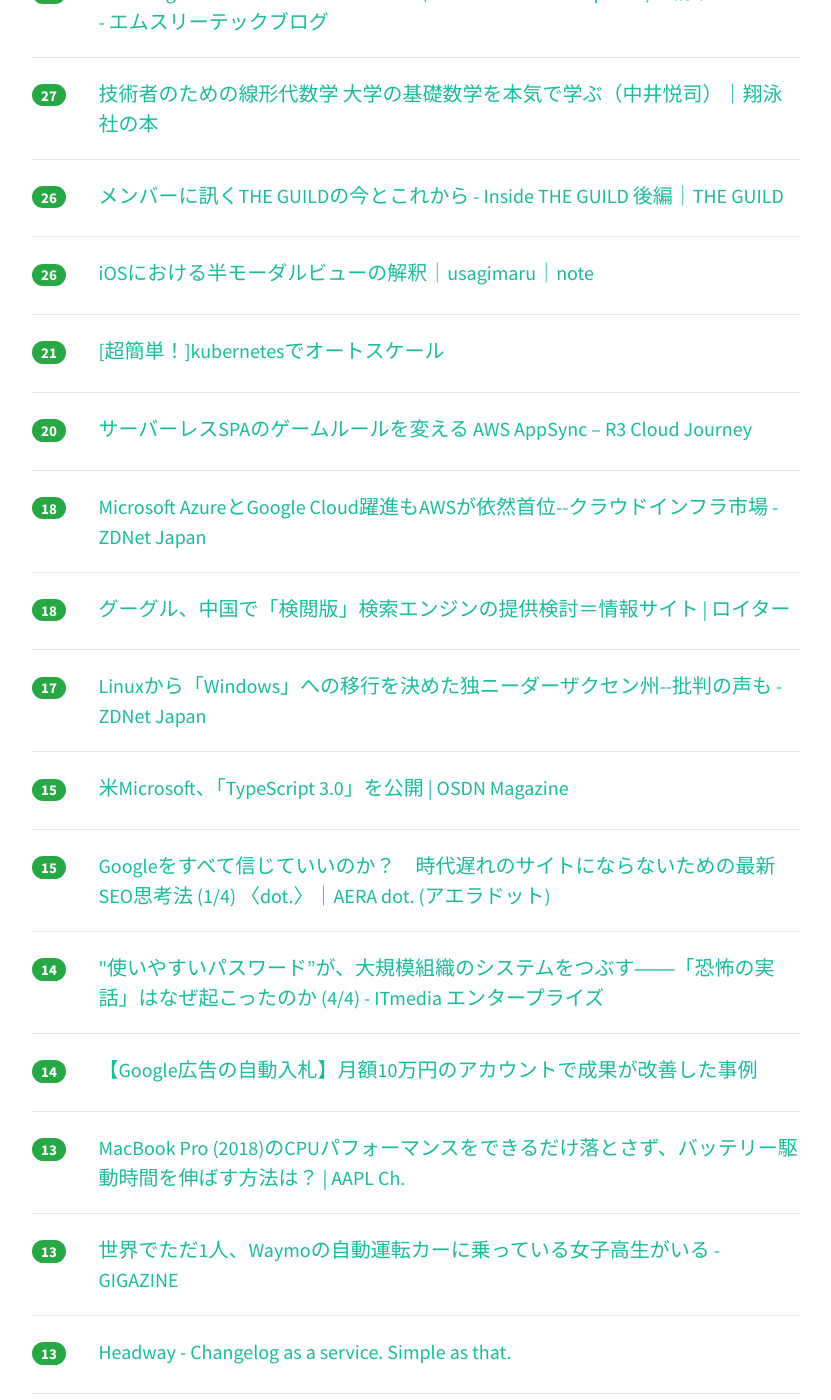
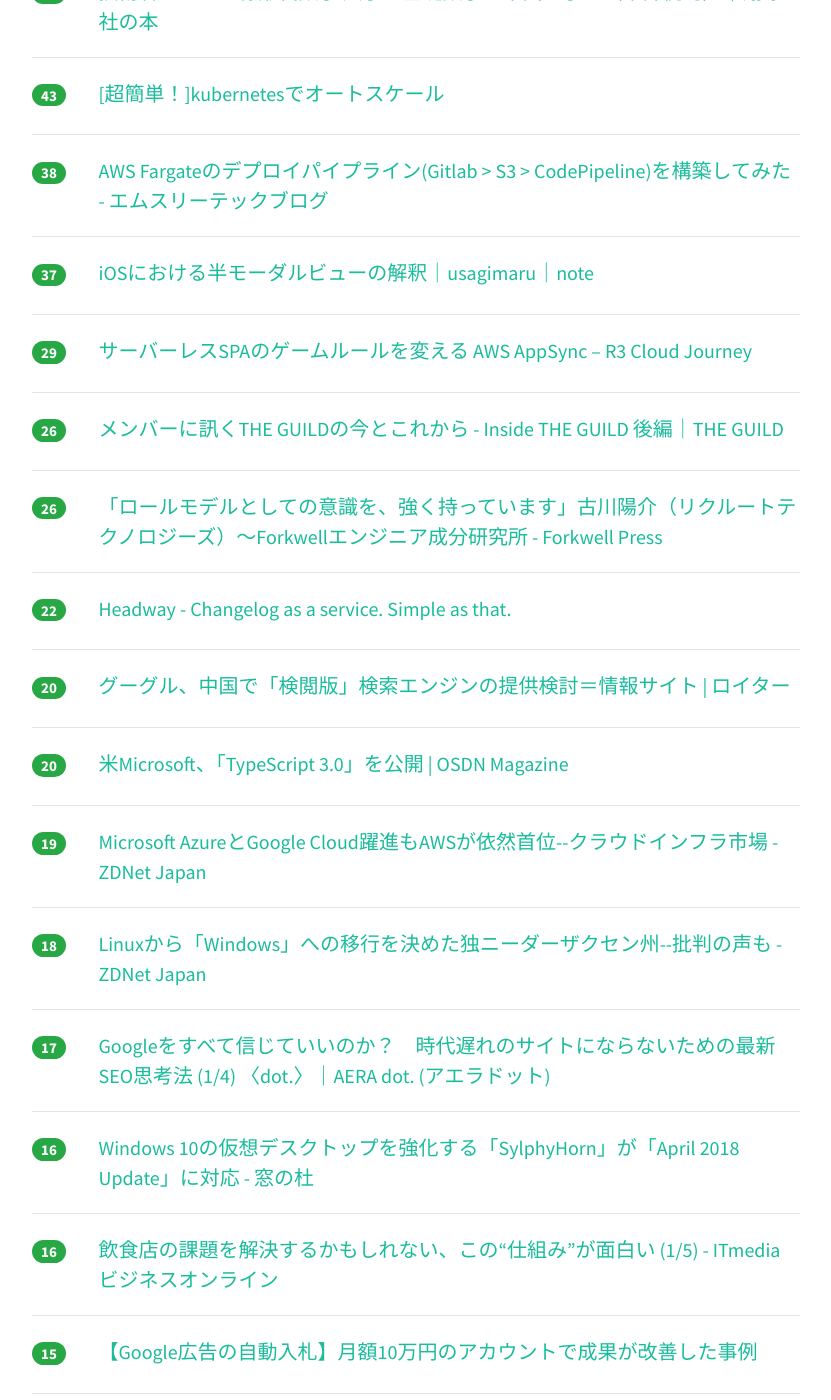
Before and after one commit to yatta47/hatena-matome-site, a Jekyll site: the page built from _posts/2018-08-02-hatena.md, in a window 1280 px wide and 1400 px high, scrolled down 496 px. Shown: the whole window, without its empty margins (224-1055 px from the left). Built offline with Jekyll 4.4.1, drawn with Linux system fonts in a browser that asks for light colours; nearby versions of some CDN libraries; some of the changed text lies outside the part shown.

Commit message:
Updated 2018-08-02

```diff
--- a/_posts/2018-08-02-hatena.md
+++ b/_posts/2018-08-02-hatena.md
@@ -1,24 +1,39 @@
 ---
 layout: post
 title:  "2018-08-02 はてぶIT"
-date:   2018-08-02 10:01:44
+date:   2018-08-02 11:01:28
 tags: [it-hotentry]
 ---
-34 件のデータあり
+42 件のデータあり
 
 <hr><div class="row">
-<div class="col-1"><span class="badge badge-pill badge-success h2">41</span></div>
+<div class="col-1"><span class="badge badge-pill badge-success h2">60</span></div>
 <div class="col-11"><a href='https://qiita.com/lighttiger2505/items/96d4cda9074f9719bc82' target='_blank'>結構マジメにVimのテスト環境を整えてみる(Python用)</a></div>
 </div>
 <hr>
 <div class="row">
-<div class="col-1"><span class="badge badge-pill badge-success h2">28</span></div>
+<div class="col-1"><span class="badge badge-pill badge-success h2">46</span></div>
+<div class="col-11"><a href='https://www.shoeisha.co.jp/book/detail/9784798155364' target='_blank'>技術者のための線形代数学 大学の基礎数学を本気で学ぶ（中井悦司）｜翔泳社の本</a></div>
+</div>
+<hr>
+<div class="row">
+<div class="col-1"><span class="badge badge-pill badge-success h2">43</span></div>
+<div class="col-11"><a href='https://qiita.com/monkeydaichan/items/299ba3c6b69c8f4c6c12' target='_blank'>[超簡単！]kubernetesでオートスケール</a></div>
+</div>
+<hr>
+<div class="row">
+<div class="col-1"><span class="badge badge-pill badge-success h2">38</span></div>
 <div class="col-11"><a href='https://www.m3tech.blog/entry/elixir-fargate-impl-2' target='_blank'>AWS Fargateのデプロイパイプライン(Gitlab > S3 > CodePipeline)を構築してみた - エムスリーテックブログ</a></div>
 </div>
 <hr>
 <div class="row">
-<div class="col-1"><span class="badge badge-pill badge-success h2">27</span></div>
-<div class="col-11"><a href='https://www.shoeisha.co.jp/book/detail/9784798155364' target='_blank'>技術者のための線形代数学 大学の基礎数学を本気で学ぶ（中井悦司）｜翔泳社の本</a></div>
+<div class="col-1"><span class="badge badge-pill badge-success h2">37</span></div>
+<div class="col-11"><a href='https://note.mu/usagimaruma/n/n0c608c327e0c' target='_blank'>iOSにおける半モーダルビューの解釈｜usagimaru｜note</a></div>
+</div>
+<hr>
+<div class="row">
+<div class="col-1"><span class="badge badge-pill badge-success h2">29</span></div>
+<div class="col-11"><a href='https://blog.r3it.com/aws-appsync-20180406-9a24668328d1' target='_blank'>サーバーレスSPAのゲームルールを変える AWS AppSync – R3 Cloud Journey</a></div>
 </div>
 <hr>
 <div class="row">
@@ -28,42 +43,57 @@ tags: [it-hotentry]
 <hr>
 <div class="row">
 <div class="col-1"><span class="badge badge-pill badge-success h2">26</span></div>
-<div class="col-11"><a href='https://note.mu/usagimaruma/n/n0c608c327e0c' target='_blank'>iOSにおける半モーダルビューの解釈｜usagimaru｜note</a></div>
+<div class="col-11"><a href='https://press.forkwell.com/entry/2018/08/02/090000' target='_blank'>「ロールモデルとしての意識を、強く持っています」古川陽介（リクルートテクノロジーズ）～Forkwellエンジニア成分研究所 - Forkwell Press</a></div>
 </div>
 <hr>
 <div class="row">
-<div class="col-1"><span class="badge badge-pill badge-success h2">21</span></div>
-<div class="col-11"><a href='https://qiita.com/monkeydaichan/items/299ba3c6b69c8f4c6c12' target='_blank'>[超簡単！]kubernetesでオートスケール</a></div>
+<div class="col-1"><span class="badge badge-pill badge-success h2">22</span></div>
+<div class="col-11"><a href='https://headwayapp.co/' target='_blank'>Headway - Changelog as a service. Simple as that.</a></div>
 </div>
 <hr>
 <div class="row">
 <div class="col-1"><span class="badge badge-pill badge-success h2">20</span></div>
-<div class="col-11"><a href='https://blog.r3it.com/aws-appsync-20180406-9a24668328d1' target='_blank'>サーバーレスSPAのゲームルールを変える AWS AppSync – R3 Cloud Journey</a></div>
+<div class="col-11"><a href='https://jp.reuters.com/article/idJPKBN1KM5GE' target='_blank'>グーグル、中国で「検閲版」検索エンジンの提供検討＝情報サイト | ロイター</a></div>
 </div>
 <hr>
 <div class="row">
-<div class="col-1"><span class="badge badge-pill badge-success h2">18</span></div>
+<div class="col-1"><span class="badge badge-pill badge-success h2">20</span></div>
+<div class="col-11"><a href='https://mag.osdn.jp/18/08/01/170000' target='_blank'>米Microsoft、「TypeScript 3.0」を公開 | OSDN Magazine</a></div>
+</div>
+<hr>
+<div class="row">
+<div class="col-1"><span class="badge badge-pill badge-success h2">19</span></div>
 <div class="col-11"><a href='https://japan.zdnet.com/article/35123218/' target='_blank'>Microsoft AzureとGoogle Cloud躍進もAWSが依然首位--クラウドインフラ市場 - ZDNet Japan</a></div>
 </div>
 <hr>
 <div class="row">
 <div class="col-1"><span class="badge badge-pill badge-success h2">18</span></div>
-<div class="col-11"><a href='https://jp.reuters.com/article/idJPKBN1KM5GE' target='_blank'>グーグル、中国で「検閲版」検索エンジンの提供検討＝情報サイト | ロイター</a></div>
+<div class="col-11"><a href='https://japan.zdnet.com/article/35123238/' target='_blank'>Linuxから「Windows」への移行を決めた独ニーダーザクセン州--批判の声も - ZDNet Japan</a></div>
 </div>
 <hr>
 <div class="row">
 <div class="col-1"><span class="badge badge-pill badge-success h2">17</span></div>
-<div class="col-11"><a href='https://japan.zdnet.com/article/35123238/' target='_blank'>Linuxから「Windows」への移行を決めた独ニーダーザクセン州--批判の声も - ZDNet Japan</a></div>
+<div class="col-11"><a href='https://dot.asahi.com/dot/2018072600045.html' target='_blank'>Googleをすべて信じていいのか？　時代遅れのサイトにならないための最新SEO思考法 (1/4) 〈dot.〉｜AERA dot. (アエラドット)</a></div>
+</div>
+<hr>
+<div class="row">
+<div class="col-1"><span class="badge badge-pill badge-success h2">16</span></div>
+<div class="col-11"><a href='https://forest.watch.impress.co.jp/docs/news/1136124.html' target='_blank'>Windows 10の仮想デスクトップを強化する「SylphyHorn」が「April 2018 Update」に対応 - 窓の杜</a></div>
+</div>
+<hr>
+<div class="row">
+<div class="col-1"><span class="badge badge-pill badge-success h2">16</span></div>
+<div class="col-11"><a href='http://www.itmedia.co.jp/business/articles/1808/01/news010.html' target='_blank'>飲食店の課題を解決するかもしれない、この“仕組み”が面白い (1/5) - ITmedia ビジネスオンライン</a></div>
 </div>
 <hr>
 <div class="row">
 <div class="col-1"><span class="badge badge-pill badge-success h2">15</span></div>
-<div class="col-11"><a href='https://mag.osdn.jp/18/08/01/170000' target='_blank'>米Microsoft、「TypeScript 3.0」を公開 | OSDN Magazine</a></div>
+<div class="col-11"><a href='https://amijat.work/small-amount-automatic-bidding' target='_blank'>【Google広告の自動入札】月額10万円のアカウントで成果が改善した事例</a></div>
 </div>
 <hr>
 <div class="row">
-<div class="col-1"><span class="badge badge-pill badge-success h2">15</span></div>
-<div class="col-11"><a href='https://dot.asahi.com/dot/2018072600045.html' target='_blank'>Googleをすべて信じていいのか？　時代遅れのサイトにならないための最新SEO思考法 (1/4) 〈dot.〉｜AERA dot. (アエラドット)</a></div>
+<div class="col-1"><span class="badge badge-pill badge-success h2">14</span></div>
+<div class="col-11"><a href='https://gigazine.net/news/20180801-waymo-self-driving-car-only-teenager/' target='_blank'>世界でただ1人、Waymoの自動運転カーに乗っている女子高生がいる - GIGAZINE</a></div>
 </div>
 <hr>
 <div class="row">
@@ -73,7 +103,12 @@ tags: [it-hotentry]
 <hr>
 <div class="row">
 <div class="col-1"><span class="badge badge-pill badge-success h2">14</span></div>
-<div class="col-11"><a href='https://amijat.work/small-amount-automatic-bidding' target='_blank'>【Google広告の自動入札】月額10万円のアカウントで成果が改善した事例</a></div>
+<div class="col-11"><a href='https://www.suzukikenichi.com/blog/google-released-a-broad-core-algorithm-update-at-the-end-of-july-2018/' target='_blank'>Google、広範囲なコア アルゴリズム更新を実施。対策は常に1つ――コンテンツの品質改善 | 海外SEO情報ブログ</a></div>
+</div>
+<hr>
+<div class="row">
+<div class="col-1"><span class="badge badge-pill badge-success h2">14</span></div>
+<div class="col-11"><a href='https://uxmilk.jp/73101' target='_blank'>実験調査：UXデザインパターンは守るべきか？ | UX MILK</a></div>
 </div>
 <hr>
 <div class="row">
@@ -82,33 +117,28 @@ tags: [it-hotentry]
 </div>
 <hr>
 <div class="row">
-<div class="col-1"><span class="badge badge-pill badge-success h2">13</span></div>
-<div class="col-11"><a href='https://gigazine.net/news/20180801-waymo-self-driving-car-only-teenager/' target='_blank'>世界でただ1人、Waymoの自動運転カーに乗っている女子高生がいる - GIGAZINE</a></div>
-</div>
-<hr>
-<div class="row">
-<div class="col-1"><span class="badge badge-pill badge-success h2">13</span></div>
-<div class="col-11"><a href='https://headwayapp.co/' target='_blank'>Headway - Changelog as a service. Simple as that.</a></div>
+<div class="col-1"><span class="badge badge-pill badge-success h2">12</span></div>
+<div class="col-11"><a href='https://av.watch.impress.co.jp/docs/news/1136119.html' target='_blank'>ニコ生でVR配信に3Dアイテムを送れる「実験放送」開始。nicocasアプリも - AV Watch</a></div>
 </div>
 <hr>
 <div class="row">
 <div class="col-1"><span class="badge badge-pill badge-success h2">12</span></div>
-<div class="col-11"><a href='http://www.itmedia.co.jp/business/articles/1808/01/news010.html' target='_blank'>飲食店の課題を解決するかもしれない、この“仕組み”が面白い (1/5) - ITmedia ビジネスオンライン</a></div>
-</div>
-<hr>
-<div class="row">
-<div class="col-1"><span class="badge badge-pill badge-success h2">11</span></div>
-<div class="col-11"><a href='https://av.watch.impress.co.jp/docs/news/1136119.html' target='_blank'>ニコ生でVR配信に3Dアイテムを送れる「実験放送」開始。nicocasアプリも - AV Watch</a></div>
-</div>
-<hr>
-<div class="row">
-<div class="col-1"><span class="badge badge-pill badge-success h2">11</span></div>
 <div class="col-11"><a href='https://japan.cnet.com/article/35122885/' target='_blank'>自動車IoTのスマートドライブが17億円を調達--物流に本腰、中国に研究拠点も - CNET Japan</a></div>
 </div>
 <hr>
 <div class="row">
 <div class="col-1"><span class="badge badge-pill badge-success h2">10</span></div>
-<div class="col-11"><a href='https://forest.watch.impress.co.jp/docs/news/1136124.html' target='_blank'>Windows 10の仮想デスクトップを強化する「SylphyHorn」が「April 2018 Update」に対応 - 窓の杜</a></div>
+<div class="col-11"><a href='https://gigazine.net/news/20180801-amazon-echo-spot/' target='_blank'>AIが声だけでなくディスプレイでもあらゆる情報を教えてくれるAmazonの最新スマートスピーカー「Amazon Echo Spot」レビュー - GIGAZINE</a></div>
+</div>
+<hr>
+<div class="row">
+<div class="col-1"><span class="badge badge-pill badge-success h2">10</span></div>
+<div class="col-11"><a href='http://www.itmedia.co.jp/news/articles/1808/01/news092.html' target='_blank'>鏡が瞬時にディスプレイに　「遅れ鏡」で後ろ姿チェックも　JDIが開発 - ITmedia NEWS</a></div>
+</div>
+<hr>
+<div class="row">
+<div class="col-1"><span class="badge badge-pill badge-success h2">9</span></div>
+<div class="col-11"><a href='https://jp.techcrunch.com/2018/08/01/spacewalker/' target='_blank'>あと9年で僕たちは宇宙に行けるかもしれないーー民間による有人宇宙飛行を目指すSPACE WALKER発足 | TechCrunch Japan</a></div>
 </div>
 <hr>
 <div class="row">
@@ -118,32 +148,42 @@ tags: [it-hotentry]
 <hr>
 <div class="row">
 <div class="col-1"><span class="badge badge-pill badge-success h2">8</span></div>
-<div class="col-11"><a href='https://jp.techcrunch.com/2018/08/01/spacewalker/' target='_blank'>あと9年で僕たちは宇宙に行けるかもしれないーー民間による有人宇宙飛行を目指すSPACE WALKER発足 | TechCrunch Japan</a></div>
+<div class="col-11"><a href='https://toyokeizai.net/articles/-/231388' target='_blank'>ブロックチェーンが創る｢GAFAと違う新世界｣ | インターネット | 東洋経済オンライン | 経済ニュースの新基準</a></div>
 </div>
 <hr>
 <div class="row">
 <div class="col-1"><span class="badge badge-pill badge-success h2">8</span></div>
-<div class="col-11"><a href='https://gigazine.net/news/20180801-amazon-echo-spot/' target='_blank'>AIが声だけでなくディスプレイでもあらゆる情報を教えてくれるAmazonの最新スマートスピーカー「Amazon Echo Spot」レビュー - GIGAZINE</a></div>
+<div class="col-11"><a href='https://japan.cnet.com/article/35123424/' target='_blank'>グーグル、中国向けに検閲済み検索エンジンを準備中か - CNET Japan</a></div>
 </div>
 <hr>
 <div class="row">
 <div class="col-1"><span class="badge badge-pill badge-success h2">7</span></div>
-<div class="col-11"><a href='https://toyokeizai.net/articles/-/231388' target='_blank'>ブロックチェーンが創る｢GAFAと違う新世界｣ | インターネット | 東洋経済オンライン | 経済ニュースの新基準</a></div>
+<div class="col-11"><a href='https://creive.me/archives/8188/' target='_blank'>実際に受けて良かったオススメのプログラミングスクール3つ【オンラインあり】 | creive【クリーブ】</a></div>
 </div>
 <hr>
 <div class="row">
 <div class="col-1"><span class="badge badge-pill badge-success h2">7</span></div>
-<div class="col-11"><a href='https://press.forkwell.com/entry/2018/08/02/090000' target='_blank'>「ロールモデルとしての意識を、強く持っています」古川陽介（リクルートテクノロジーズ）～Forkwellエンジニア成分研究所 - Forkwell Press</a></div>
+<div class="col-11"><a href='https://tech.plaid.co.jp/multiprocess-app-on-ios/' target='_blank'>絶対にアプリを死なせない！プロセス分離による堅牢なSDKの実現方法 | PLAID engineer blog</a></div>
 </div>
 <hr>
 <div class="row">
 <div class="col-1"><span class="badge badge-pill badge-success h2">6</span></div>
-<div class="col-11"><a href='https://creive.me/archives/8188/' target='_blank'>実際に受けて良かったオススメのプログラミングスクール3つ【オンラインあり】 | creive【クリーブ】</a></div>
+<div class="col-11"><a href='https://kapibara-sos.net/archives/500' target='_blank'>CentOS7にFessをインストールする</a></div>
 </div>
 <hr>
 <div class="row">
 <div class="col-1"><span class="badge badge-pill badge-success h2">6</span></div>
 <div class="col-11"><a href='https://pc.watch.impress.co.jp/docs/news/1135865.html' target='_blank'>戦闘力みなぎる面がまえ。使い勝手にも優れる高性能ゲーミングデスクトップPC ～HP「OMEN by HP Desktop 880-184jp」 - PC Watch</a></div>
+</div>
+<hr>
+<div class="row">
+<div class="col-1"><span class="badge badge-pill badge-success h2">6</span></div>
+<div class="col-11"><a href='https://reactjs.org/blog/2018/08/01/react-v-16-4-2.html' target='_blank'>React v16.4.2: Server-side vulnerability fix - React Blog</a></div>
+</div>
+<hr>
+<div class="row">
+<div class="col-1"><span class="badge badge-pill badge-success h2">6</span></div>
+<div class="col-11"><a href='https://iphone-mania.jp/news-220642/' target='_blank'>au、「2年縛り」「4年縛り」の見直しを発表！「4年縛り」は再加入条件を撤廃 - iPhone Mania</a></div>
 </div>
 <hr>
 <div class="row">
@@ -153,17 +193,22 @@ tags: [it-hotentry]
 <hr>
 <div class="row">
 <div class="col-1"><span class="badge badge-pill badge-success h2">5</span></div>
-<div class="col-11"><a href='https://kapibara-sos.net/archives/500' target='_blank'>CentOS7にFessをインストールする</a></div>
+<div class="col-11"><a href='http://www.atmarkit.co.jp/ait/articles/1808/01/news068.html' target='_blank'>米ライス大学の研究者、ディープラーニングを用いたコーディング支援システム「Bayou」を開発：Javaコード作成に役立つ - ＠IT</a></div>
 </div>
 <hr>
 <div class="row">
-<div class="col-1"><span class="badge badge-pill badge-success h2">4</span></div>
-<div class="col-11"><a href='https://www.suzukikenichi.com/blog/google-released-a-broad-core-algorithm-update-at-the-end-of-july-2018/' target='_blank'>Google、広範囲なコア アルゴリズム更新を実施。対策は常に1つ――コンテンツの品質改善 | 海外SEO情報ブログ</a></div>
+<div class="col-1"><span class="badge badge-pill badge-success h2">5</span></div>
+<div class="col-11"><a href='https://cloudplatform-jp.googleblog.com/2018/08/100-plus-announcements-from-google-cloud-next-18.html' target='_blank'>Google Cloud Platform Japan 公式ブログ: Google Cloud Next '18 で行った 105 の発表</a></div>
 </div>
 <hr>
 <div class="row">
-<div class="col-1"><span class="badge badge-pill badge-success h2">4</span></div>
-<div class="col-11"><a href='http://www.itmedia.co.jp/news/articles/1808/01/news092.html' target='_blank'>鏡が瞬時にディスプレイに　「遅れ鏡」で後ろ姿チェックも　JDIが開発 - ITmedia NEWS</a></div>
+<div class="col-1"><span class="badge badge-pill badge-success h2">5</span></div>
+<div class="col-11"><a href='https://japanese.engadget.com/2018/08/01/google-android-3/' target='_blank'>Google、Android端末に3つ以上の「ノッチ」を認めない方針 - Engadget 日本版</a></div>
+</div>
+<hr>
+<div class="row">
+<div class="col-1"><span class="badge badge-pill badge-success h2">5</span></div>
+<div class="col-11"><a href='https://razokulover.hateblo.jp/entry/2018/07/31/234301' target='_blank'>「Inspired: 顧客の心を捉える製品の作り方」を読んだ - razokulover publog</a></div>
 </div>
 <hr>
 <div class="row">
@@ -171,8 +216,3 @@ tags: [it-hotentry]
 <div class="col-11"><a href='https://internet.watch.impress.co.jp/docs/yajiuma/1136141.html' target='_blank'>日本もまもなく？　AndroidのアラームにSpotifyの楽曲が指定可能に。無料ユーザーもOK【やじうまWatch】 - INTERNET Watch</a></div>
 </div>
 <hr>
-<div class="row">
-<div class="col-1"><span class="badge badge-pill badge-success h2">3</span></div>
-<div class="col-11"><a href='https://japan.cnet.com/article/35123424/' target='_blank'>グーグル、中国向けに検閲済み検索エンジンを準備中か - CNET Japan</a></div>
-</div>
-<hr>
```
